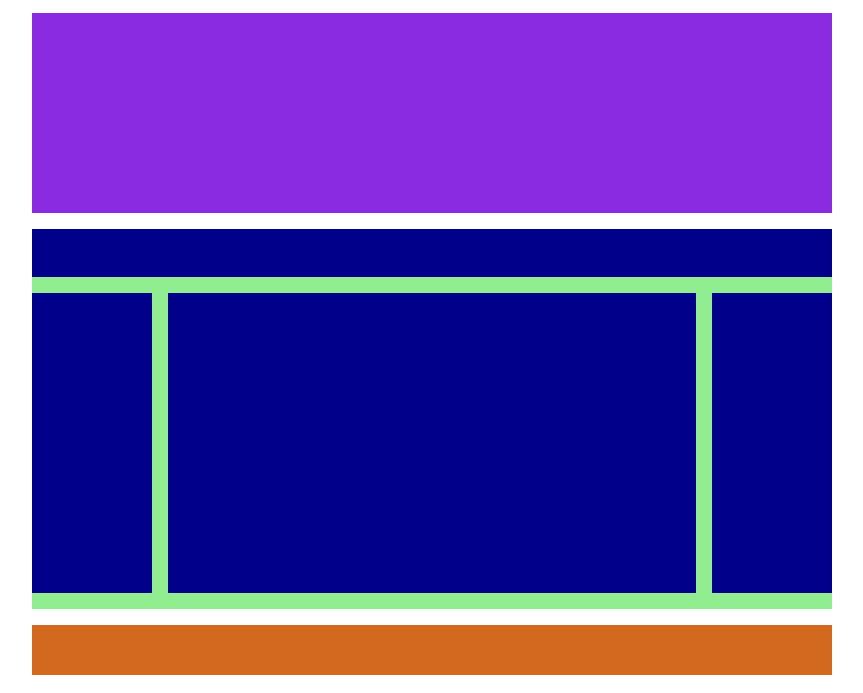
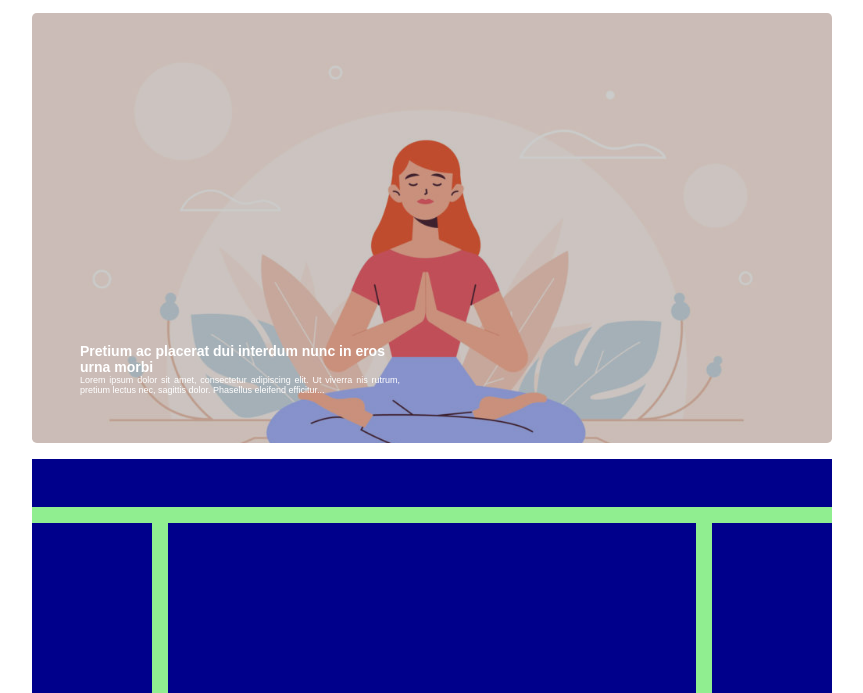
Before and after one commit to SharyMirko/htmlcss-wp, a plain HTML site: page index.html in a window 1280 px wide. Shown: the part 107-800 px from the top of the page, without its empty margins (208-1071 px from the left). Drawn offline with Linux system fonts and the light colour scheme.

Commit message:
main-header

```diff
--- a/css/style.css
+++ b/css/style.css
@@ -2,11 +2,13 @@
     margin: 0;
     padding: 0;
     box-sizing: border-box;
+    font-family: Arial, "Helvetica Neue", Helvetica, sans-serif;
 }
 
 a {
     text-decoration: none;
     color: rgb(166, 166, 166);
+    font-size: 10px;
 }
 
 a:hover {
@@ -45,10 +47,45 @@ nav ul, li {
 
 .main-header {
     width: 100%;
-    height: 200px;
+    height: 430px;
     margin: 1em auto 1em auto;
-    background-color: blueviolet;
+    border-radius: 0.3em;
+    position: relative;
+    overflow: hidden;
 }
+
+.main-header img {
+    width: 100%;
+    object-fit: contain;
+}
+
+.main-header-text {
+    position: absolute;
+    bottom: 3em;
+    left: 3em;
+    width: 40%;
+}
+
+
+.main-header h1 {
+    color: white;
+    font-size: 14px;
+}
+
+.main-header p {
+    color: white;
+    font-size: 9px;
+    text-align: justify;
+}
+
+.overlay {
+    position: absolute;
+    height: 100%;
+    width: 100%;
+    top: 0px;
+    background: rgba(0, 0, 0, 0.2);
+}
+
 
 .superiore {
     width: 100%;
--- a/index.html
+++ b/index.html
@@ -30,7 +30,14 @@
 
     <!-- main header -->
      <div class="main-header">
-
+        <img src="img/banner.jpg" alt="">
+        <div class="overlay"></div>
+         <div class="main-header-text">
+    <h1>Pretium ac placerat dui interdum nunc
+        in eros urna morbi</h1>
+        <p>Lorem ipsum dolor sit amet, consectetur adipiscing elit. Ut viverra nis
+            rutrum, pretium lectus nec, sagittis dolor. Phasellus eleifend efficitur...</p>
+         </div>
      </div>
 
      <main class="container-main">
```
